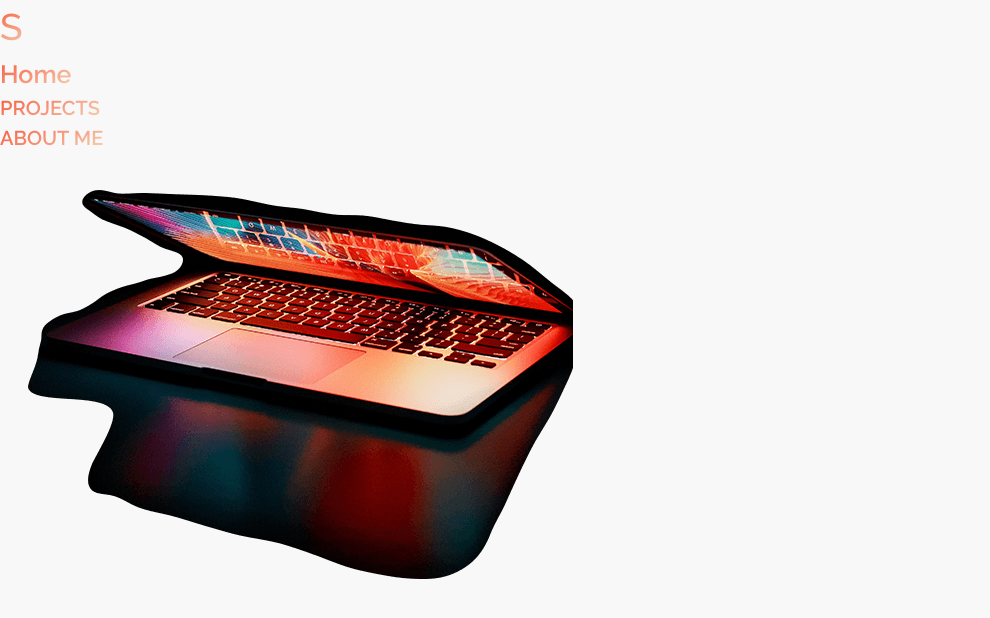
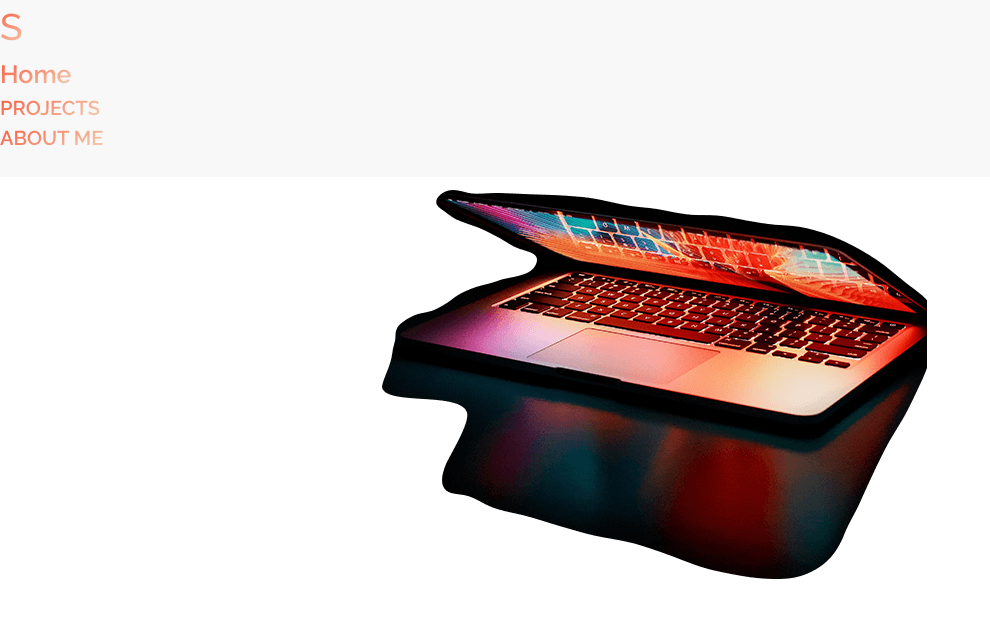
Before and after one commit to AbdEDjalilSaf/MY-PORTFLIO, a React (Vite) app: page / in a window 1280 px wide. Shown: the top 618 px of the page, without its empty margins (0-990 px from the left). Built offline with nearby package versions, Linux system fonts and the light colour scheme.

Commit message:
first two version

```diff
--- a/package.json
+++ b/package.json
@@ -11,7 +11,8 @@
   },
   "dependencies": {
     "react": "^18.2.0",
-    "react-dom": "^18.2.0"
+    "react-dom": "^18.2.0",
+    "swiper": "^11.0.4"
   },
   "devDependencies": {
     "@types/react": "^18.2.15",
--- a/src/App.css
+++ b/src/App.css
@@ -116,6 +116,29 @@ li a{
   min-height: 100vh;
 } */
 
+.swiper {
+  width: 100%;
+  height: 100%;
+}
+
+.swiper-slide {
+  text-align: center;
+  font-size: 18px;
+  background: #fff;
+
+  /* Center slide text vertically */
+  display: flex;
+  justify-content: center;
+  align-items: center;
+}
+
+/* .swiper-slide img {
+  display: block;
+  width: 100%;
+  height: 100%;
+  object-fit: cover;
+} */
+
 
 
 
--- a/src/App.jsx
+++ b/src/App.jsx
@@ -1,8 +1,14 @@
-import { useState } from 'react'
 // import reactLogo from './assets/react.svg'
 // import viteLogo from '/vite.svg'
+import { Swiper, SwiperSlide } from 'swiper/react';
 import './App.css'
+import React, { useRef, useState } from 'react';
+// import { Mousewheel, Pagination } from 'swiper/modules';
 
+// Import Swiper React components
+// // Import Swiper styles
+// import 'swiper/css';
+// import 'swiper/css/pagination';
 
 function App() {
 
@@ -12,6 +18,7 @@ const clickMenuSvg = ()=>{
 }
 
 return (
+
 
 <div className='bg-black '>
 
@@ -28,6 +35,17 @@ return (
 </ul>
 </header>
 {/* -------------------------------  landing  ------------------------- */}
+<Swiper
+direction={'vertical'}
+slidesPerView={1}
+spaceBetween={30}
+mousewheel={true}
+pagination={{
+  clickable: true,
+}}
+className="mySwiper"
+>
+<SwiperSlide>
     <section className='landing bg-black '>
   <div className='flexLanding'>
     <div className='textLanding'>
@@ -50,9 +68,42 @@ return (
 
 
     </section>
+    </SwiperSlide>
+
+
+
+
+
+
+
+
+
+
+
+    </Swiper>
+
+
+
+
+
+
 
     </div>
+
+
   )
 }
 
+
+
+
+
+
+{/* <SwiperSlide>Slide 2</SwiperSlide>
+<SwiperSlide>Slide 3</SwiperSlide>
+<SwiperSlide>Slide 4</SwiperSlide> */}
+
+
+
+
 export default App
```
Also changed, not shown: 1 other file (tests, documents, lock files or other folders).
